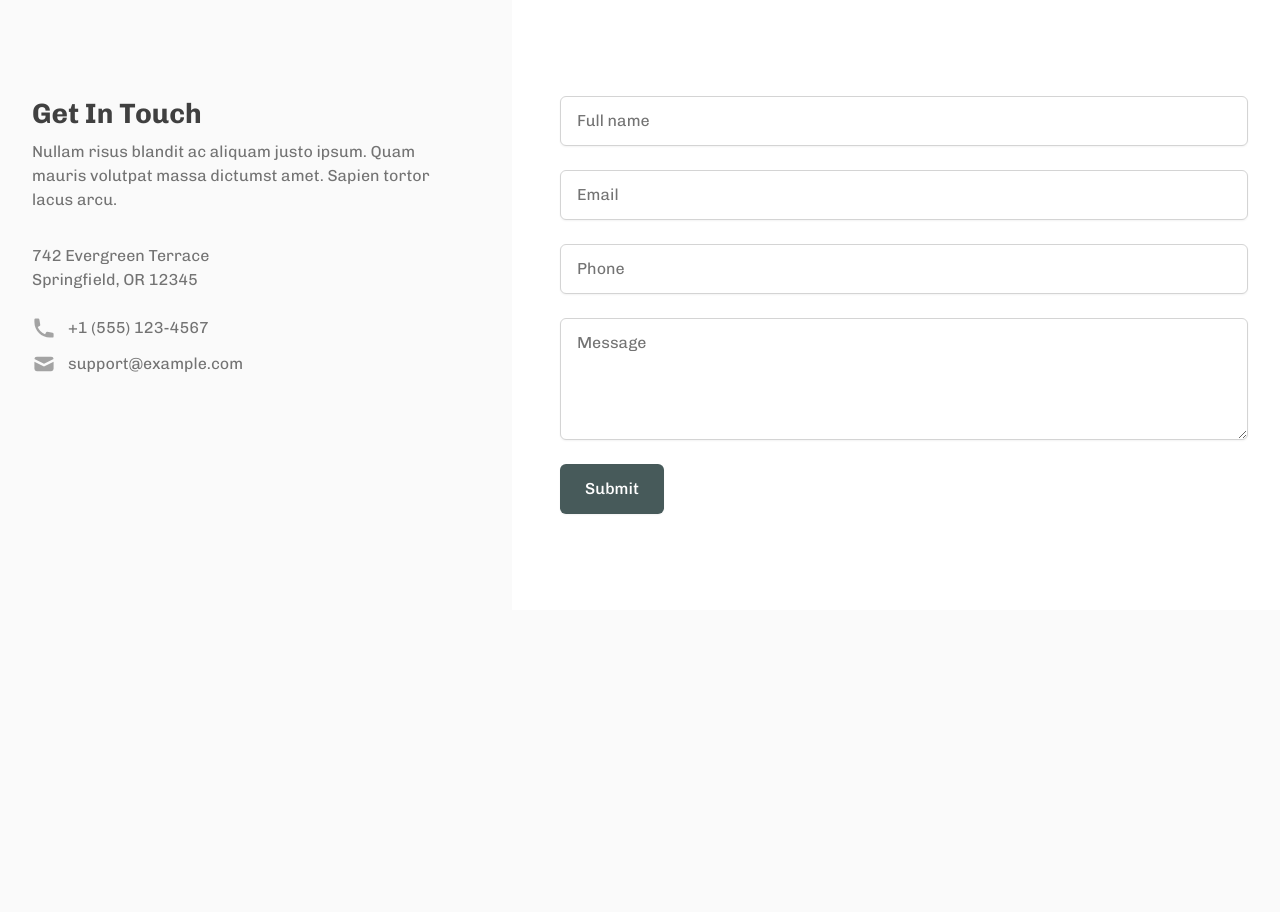
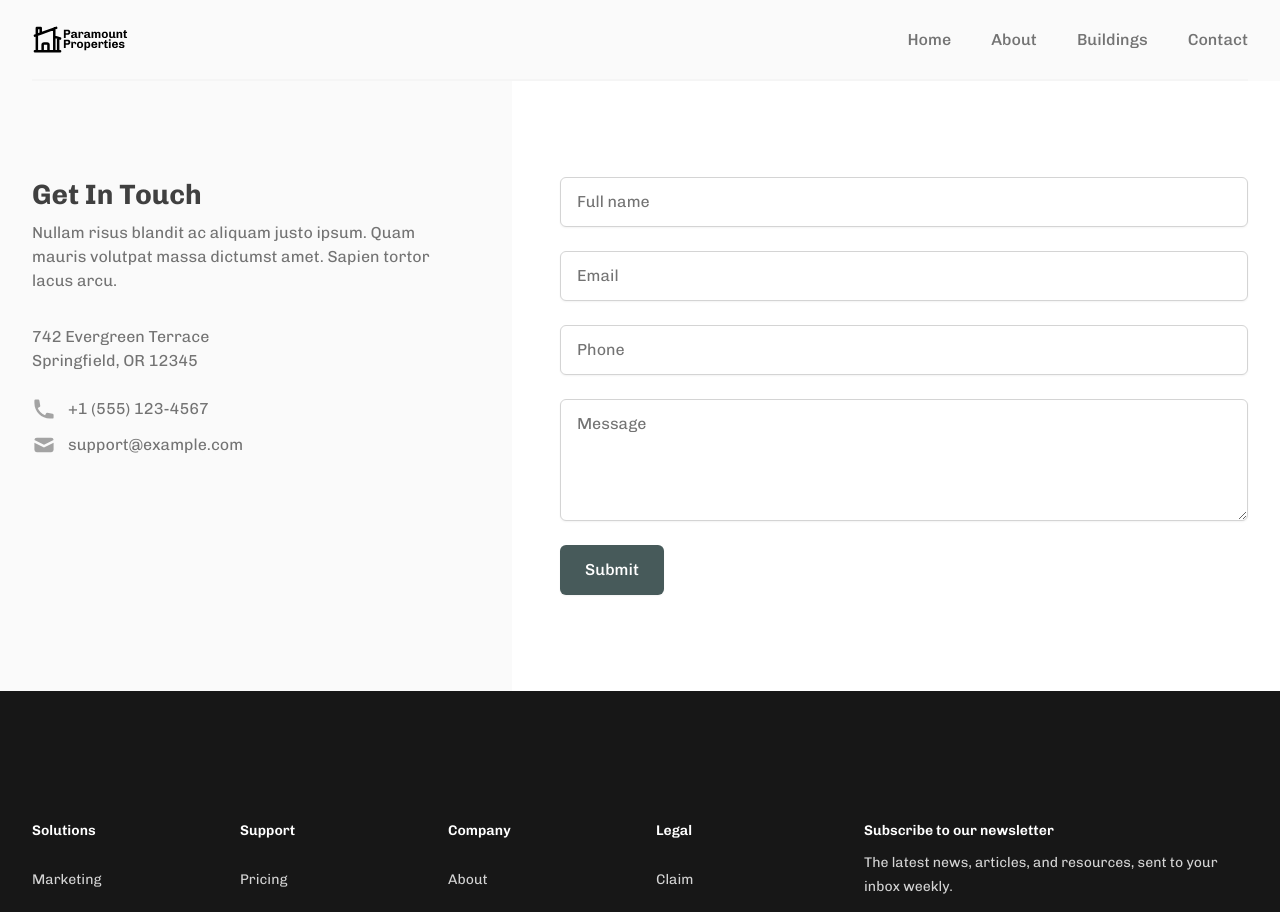
Before and after one commit to Justin-Bento/paramount-properties, a Next.js app: page /contact in a window 1280 px wide. Shown: the top 912 px of the page. Before the commit the page ends 800 px from the top, so only its background shows below. Built offline with nearby package versions, Linux system fonts and the light colour scheme.

Commit message:
imported header and footer to main contact page

```diff
--- a/components/Apbbar.tsx
+++ b/components/Apbbar.tsx
@@ -9,7 +9,6 @@ const navigation = [
   { name: 'Home', href: '/' },
   { name: 'About', href: '/about' },
   { name: 'Buildings', href: '/buildings' },
-  { name: 'Blog', href: '/blog' },
   { name: 'Contact', href: '/contact' },
 ]
 
--- a/pages/contact/index.tsx
+++ b/pages/contact/index.tsx
@@ -1,5 +1,7 @@
 import Head from 'next/head'
 import { HiPhone, HiMail } from 'react-icons/hi'
+import Apbbar from '../../components/Apbbar'
+import Footer from '../../components/Footer'
 
 export default function Contact() {
   return (
@@ -7,6 +9,7 @@ export default function Contact() {
       <Head>
         <title>Paramount Propertiies - Contact</title>
       </Head>
+      <Apbbar/>
       <div className="relative bg-white">
         <div className="absolute inset-0">
           <div className="absolute inset-y-0 left-0 w-1/2 bg-gray-50" />
@@ -112,6 +115,7 @@ export default function Contact() {
           </div>
         </div>
       </div>
+      <Footer/>
     </>
   )
 }
```
